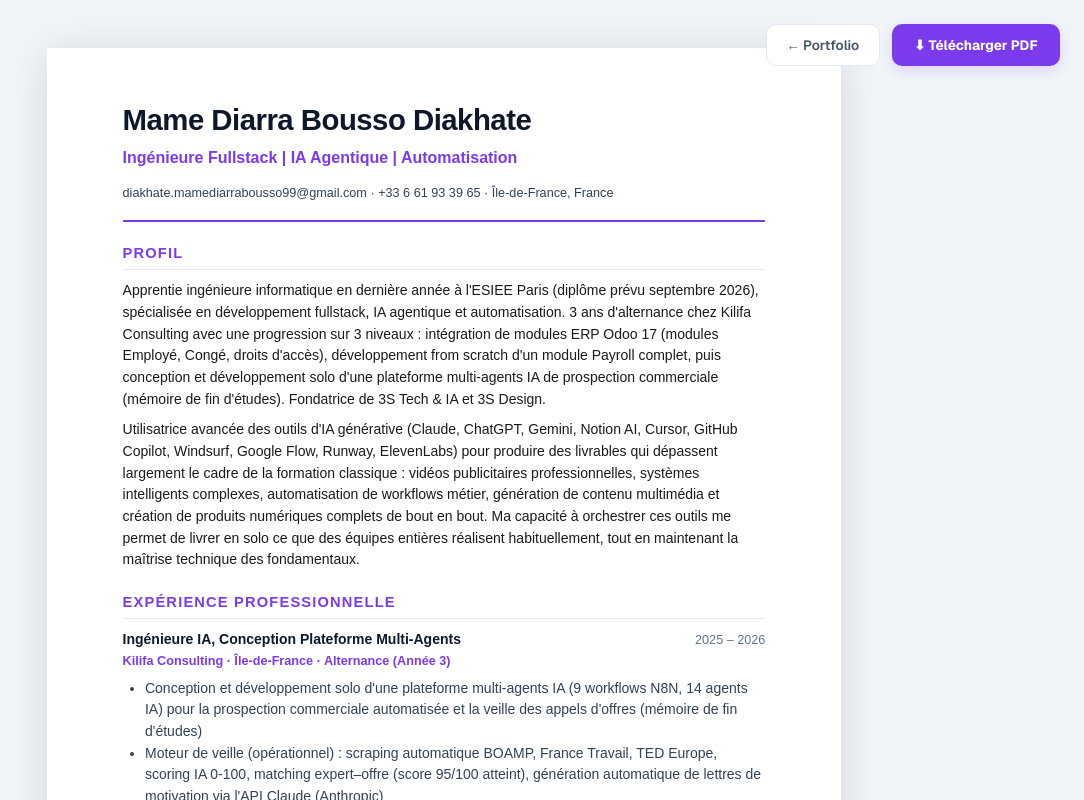
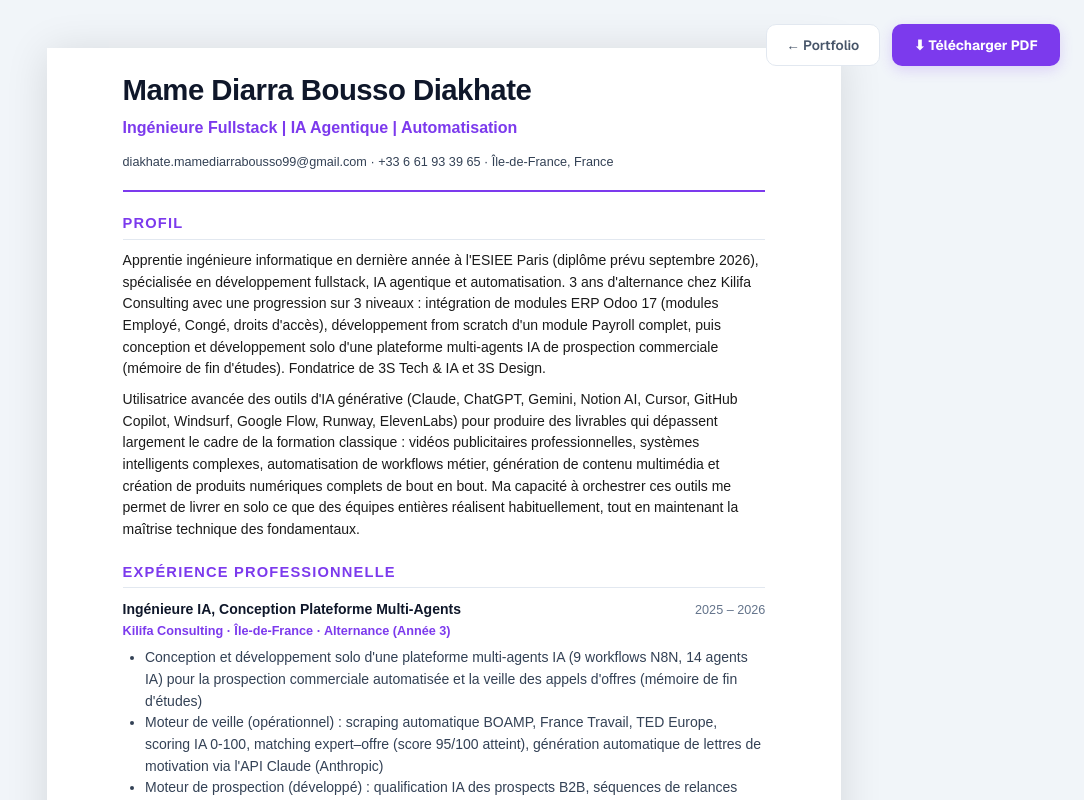
Before and after one commit to mamediarradiakhate/portfolio-2026, a Next.js app: page /cv in a window 1280 px wide. Shown: the top 800 px of the page, without its empty margins (196-1280 px from the left). Built offline with nearby package versions, Linux system fonts and the light colour scheme.

Commit message:
CV: further reduce top spacing in PDF export and screen view
The PDF's 15mm top margin stacked with the container's own top padding, still leaving a large empty band above the header. Cut both.

```diff
--- a/src/app/cv/page.tsx
+++ b/src/app/cv/page.tsx
@@ -13,7 +13,7 @@ export default function CVPage() {
     const html2pdf = (await import("html2pdf.js" as any)).default;
     await html2pdf()
       .set({
-        margin: [15, 15, 15, 15],
+        margin: [8, 15, 15, 15],
         filename: "CV_Mame_Diarra_Bousso_Diakhate.pdf",
         image: { type: "jpeg", quality: 0.98 },
         html2canvas: { scale: 2, useCORS: true },
@@ -60,7 +60,7 @@ export default function CVPage() {
       <div id="cv-content" className="cv-page" style={{
         maxWidth: "794px",
         margin: "3rem auto",
-        padding: "1.3cm 2cm 2.5cm",
+        padding: "0.5cm 2cm 2.5cm",
         background: "#ffffff",
         boxShadow: "0 4px 40px rgba(0,0,0,0.12)",
         fontFamily: "Arial, Helvetica, sans-serif",
```
